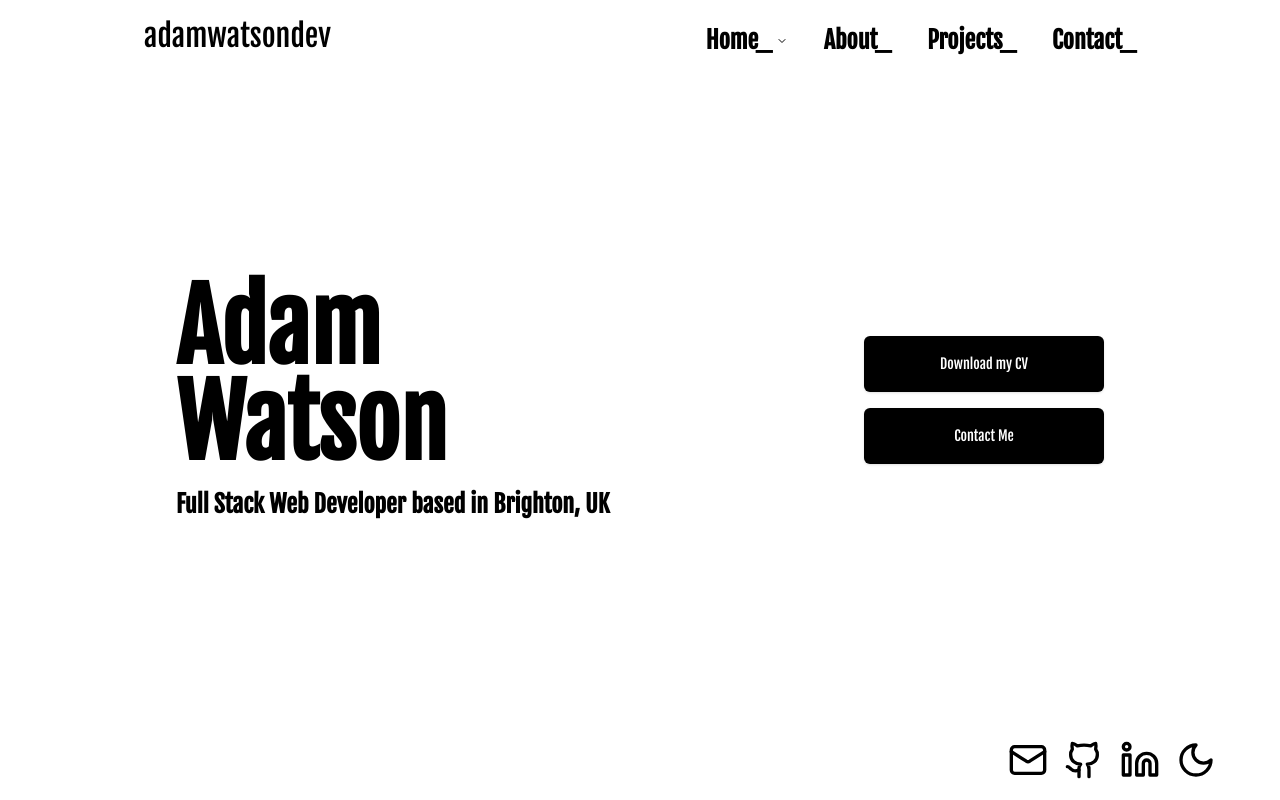
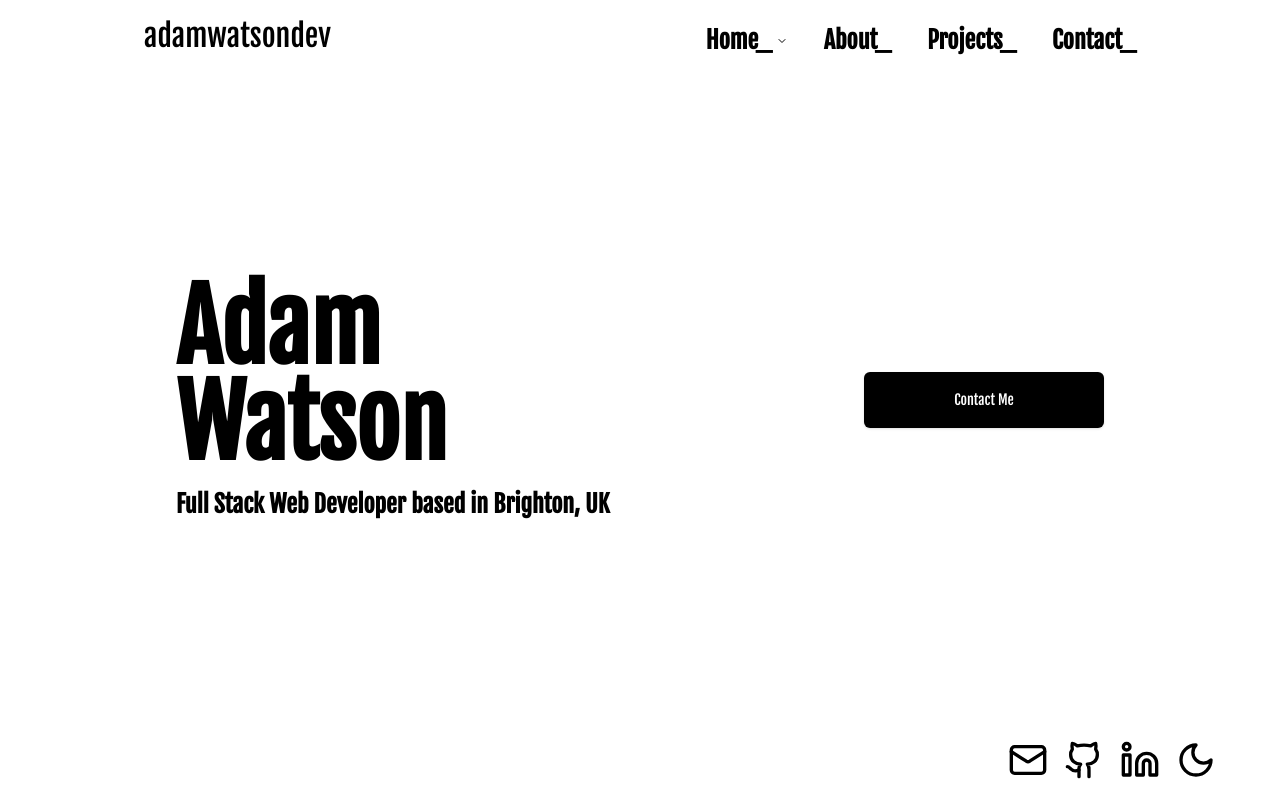
Before and after one commit to adamwatsondev/portfolio, a Next.js app: page / in a window 1280 px wide. Shown: the top 800 px of the page. Built offline with nearby package versions, Linux system fonts and the light colour scheme.

Commit message:
Update page.tsx
Removed CV

```diff
--- a/app/page.tsx
+++ b/app/page.tsx
@@ -26,11 +26,7 @@ export default function Home() {
         </div>
 
         <div className="flex flex-col items-center sm:items-end gap-4">
-          <a href="/docs/adam_watson_2025_cv.pdf" download="adam_watson_cv.pdf">
-            <Button className="bg-black w-60 h-14 text-white" variant="default">
-              <span className="text-white dark:invert">Download my CV</span>
-            </Button>
-          </a>
+<></>
           <Link href="/contact">
             <Button className="bg-black w-60 h-14 text-white" variant="default">
               <span className="text-white dark:invert">Contact Me</span>
```
